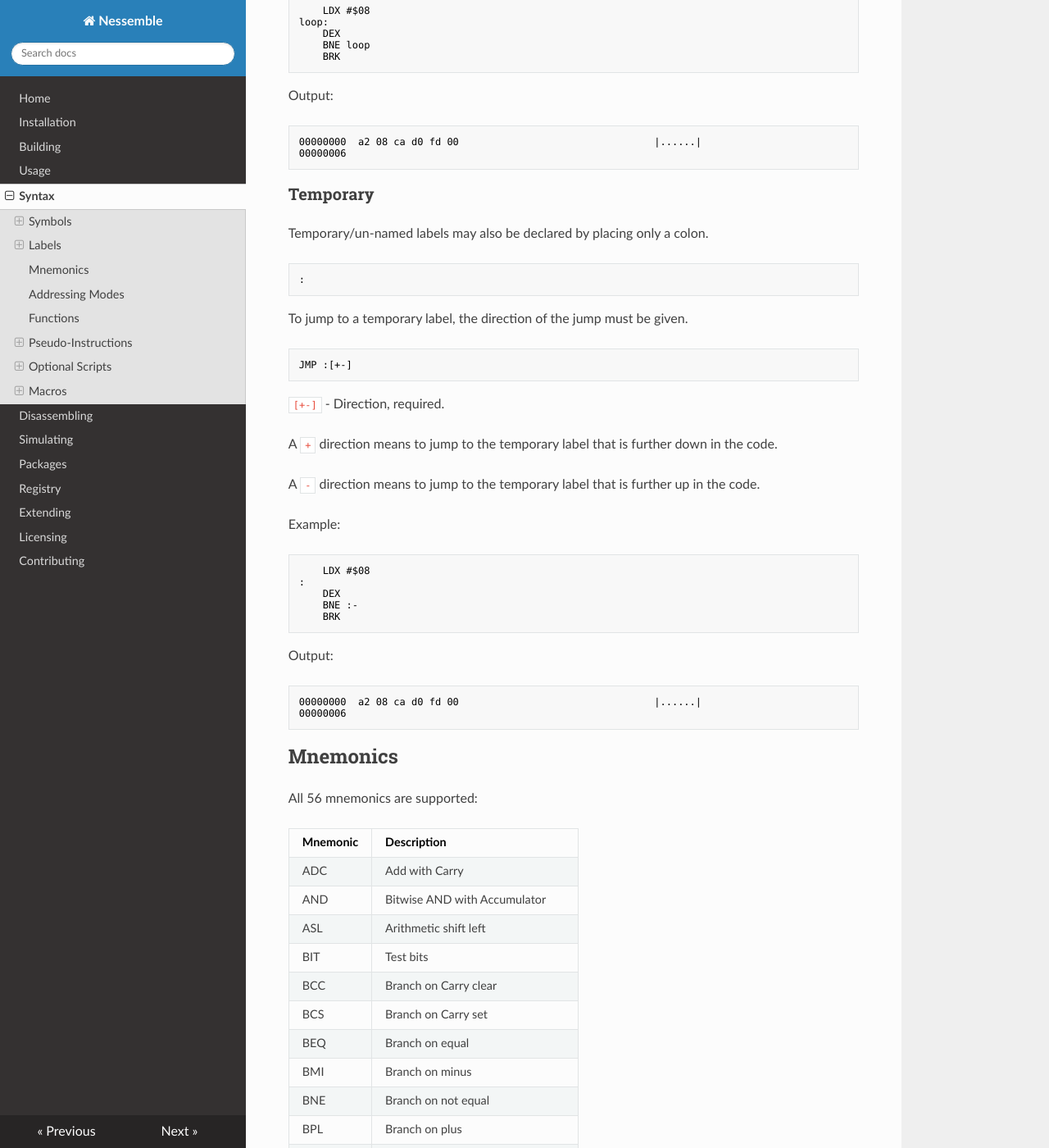
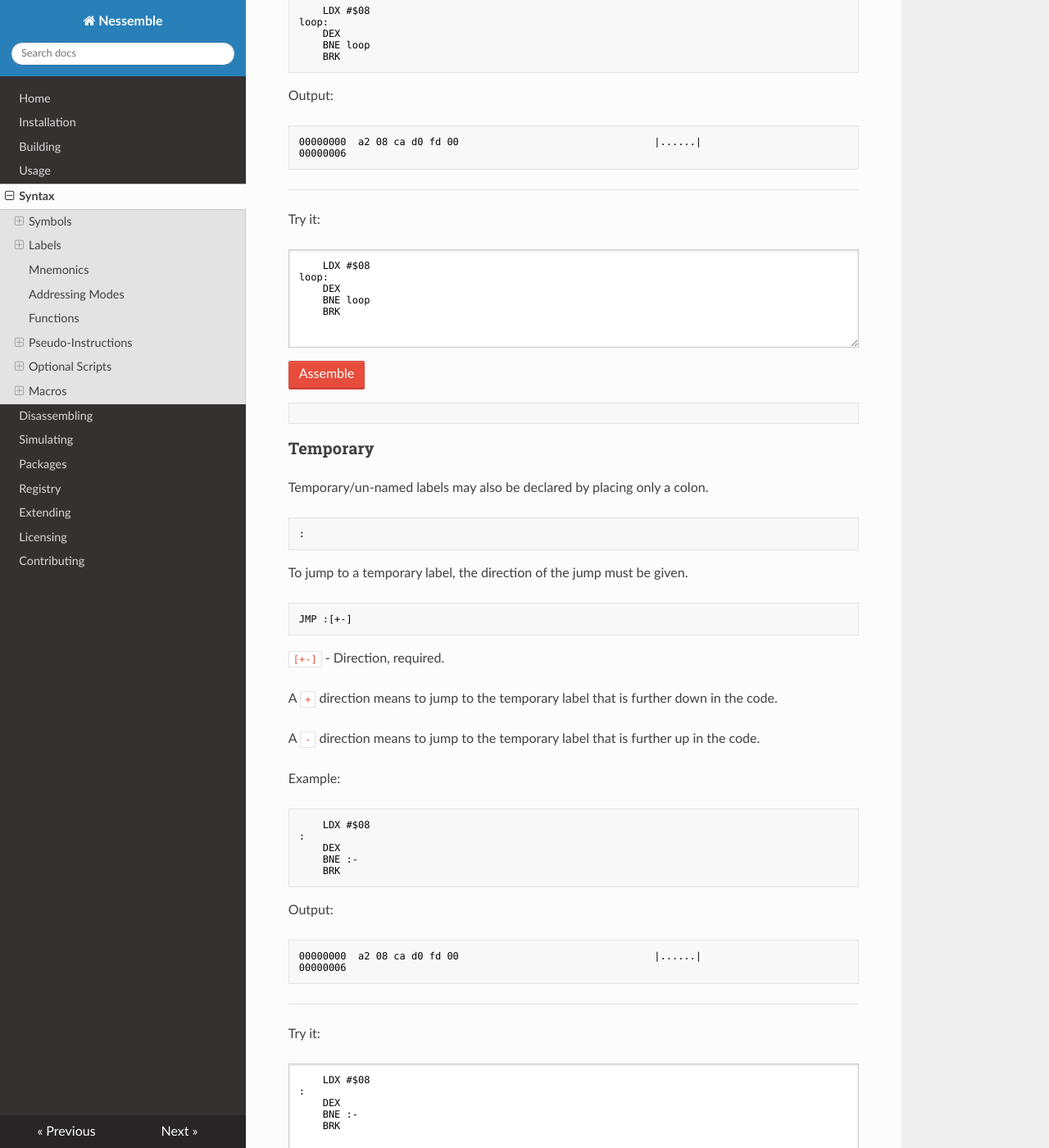
Before and after one commit to kevinselwyn/nessemble, an MkDocs documentation site: the page built from docs/pages/syntax.md, in a window 1280 px wide and 1400 px high, scrolled down 1829 px. Shown: the whole window at 82% size. Built offline with MkDocs 1.6.1, drawn with Linux system fonts in a browser that asks for light colours; nearby versions of some CDN libraries; a script that is not in the unit is left out; old or Windows-style settings are respelled for this version of MkDocs; some of the changed text lies outside the part shown.

Commit message:
More examples + error support

````diff
--- a/docs/pages/js/custom.js
+++ b/docs/pages/js/custom.js
@@ -150,10 +150,8 @@ var hexdump = function (bytes) {
             var nessemble = new Nessemble({
                 stdin: input.value,
                 onStdout: function (rc, stdout) {
-                    var i = 0,
-                        l = 0;
-
                     output.innerHTML = '';
+                    output.className = output.className.replace(' error', '');
 
                     if (!stdout.length) {
                         output.className = output.className.replace(' show', '');
@@ -161,6 +159,30 @@ var hexdump = function (bytes) {
                     }
 
                     output.innerHTML = hexdump(stdout);
+
+                    if (output.className.search(' show') === -1) {
+                        output.className += ' show';
+                    }
+                },
+                onStderr: function (rc, stderr) {
+                    var i = 0,
+                        l = 0;
+
+                    output.innerHTML = '';
+                    output.className = output.className.replace(' error', '');
+
+                    if (!stderr.length) {
+                        output.className = output.className.replace(' show', '');
+                        return;
+                    }
+
+                    for (i = 0, l = stderr.length; i < l; i += 1) {
+                        output.innerHTML += String.fromCharCode(stderr[i]);
+                    }
+
+                    if (output.className.search(' error') === -1) {
+                        output.className += ' error';
+                    }
 
                     if (output.className.search(' show') === -1) {
                         output.className += ' show';
--- a/docs/pages/syntax.md
+++ b/docs/pages/syntax.md
@@ -76,6 +76,17 @@ Output:
 00000006
 ```
 
+<hr />
+
+Try it:
+
+<div class="nessemble-example">    LDX #$08
+loop:
+    DEX
+    BNE loop
+    BRK
+</div>
+
 ### Temporary
 
 Temporary/un-named labels may also be declared by placing only a colon.
@@ -114,6 +125,17 @@ Output:
 00000000  a2 08 ca d0 fd 00                                 |......|
 00000006
 ```
+
+<hr />
+
+Try it:
+
+<div class="nessemble-example">    LDX #$08
+:
+    DEX
+    BNE :-
+    BRK
+</div>
 
 ## Mnemonics
 
@@ -339,7 +361,9 @@ Output:
 00000023
 ```
 
-Try:
+<hr />
+
+Try it:
 
 <div class="nessemble-example">.ascii "When, in disgrace with fortune and men's eyes"</div>
 
@@ -375,7 +399,9 @@ The checksum is `b8 1f ee 86`.
 
 Note: Checksums may only be performed on preceding data.
 
-Try:
+<hr />
+
+Try it:
 
 <div class="nessemble-example">start:
     LDA #$01
@@ -434,6 +460,12 @@ Output:
 Read more about the NES color palette
 [here](https://en.wikipedia.org/wiki/List_of_video_game_console_palettes#NES).
 
+<hr />
+
+Try it:
+
+<div class="nessemble-example">.color $FF0000</div>
+
 ### .db
 
 Define 8-bit byte(s).
@@ -460,6 +492,12 @@ Output:
 00000000  12 34                                             |.4|
 00000002
 ```
+
+<hr />
+
+Try it:
+
+<div class="nessemble-example">    .db $12, $34</div>
 
 ### .defchr
 
@@ -507,6 +545,19 @@ Output:
 Read more about PPU pattern tables
 [here](https://wiki.nesdev.com/w/index.php/PPU_pattern_tables).
 
+<hr />
+
+Try it:
+
+<div class="nessemble-example">.defchr 333333333,
+        300000003,
+        300000003,
+        300000003,
+        300000003,
+        300000003,
+        300000003,
+        333333333</div>
+
 ### .dw
 
 Define 16-bit word(s).
@@ -514,7 +565,7 @@ Define 16-bit word(s).
 Usage:
 
 ```text
-    .dw NUMBER[, NUMBER, ...]
+.dw NUMBER[, NUMBER, ...]
 ```
 
 * `NUMBER` - Number, required. At least one number is required.
@@ -524,7 +575,7 @@ be used.
 Example:
 
 ```text
-    .dw $1234, $45678
+.dw $1234, $45678
 ```
 
 Output:
@@ -533,6 +584,12 @@ Output:
 00000000  34 12 78 56                                       |4.xV|
 00000004
 ```
+
+<hr />
+
+Try it:
+
+<div class="nessemble-example">.dw $1234, $45678</div>
 
 ### .else
 
@@ -667,6 +724,12 @@ Output:
 00000000  ff ff ff ff ff ff ff ff  ff ff ff ff ff ff ff ff  |................|
 00000010
 ```
+
+<hr />
+
+Try it:
+
+<div class="nessemble-example">.fill 16</div>
 
 ### .font
 
@@ -705,6 +768,12 @@ Output:
 Read more about PPU pattern tables
 [here](https://wiki.nesdev.com/w/index.php/PPU_pattern_tables).
 
+<hr />
+
+Try it:
+
+<div class="nessemble-example">.font 'A', 'G'</div>
+
 ### .hibytes
 
 Output only the high byte of 16-bit word(s).
@@ -731,6 +800,12 @@ Output:
 00000000  12 56                                             |.V|
 00000002
 ```
+
+<hr />
+
+Try it:
+
+<div class="nessemble-example">.hibytes $1234, $5678</div>
 
 ### .if
 
@@ -1093,6 +1168,12 @@ Output:
 00000002
 ```
 
+<hr />
+
+Try it:
+
+<div class="nessemble-example">.lobytes $1234, $5678</div>
+
 ### .macro
 
 Call macro.
@@ -1270,6 +1351,18 @@ Output:
 00000000  00 01 03                                          |...|
 00000003
 ```
+
+<hr />
+
+Try it:
+
+<div class="nessemble-example">.rsset $0000
+
+label_01 .rs 1
+label_02 .rs 2
+label_03 .rs 1
+
+.db label_01, label_02, label_03</div>
 
 ### .segment
 
@@ -1375,6 +1468,19 @@ Output:
 00000008
 ```
 
+<hr />
+
+Try it:
+
+<div class="nessemble-example">.macrodef TEST_MACRO
+    LDA #$00
+    STA $2005
+    STA $2005
+.endm
+
+.macro TEST_MACRO
+</div>
+
 ### Parameters
 
 Macros may also have parameters.
````
